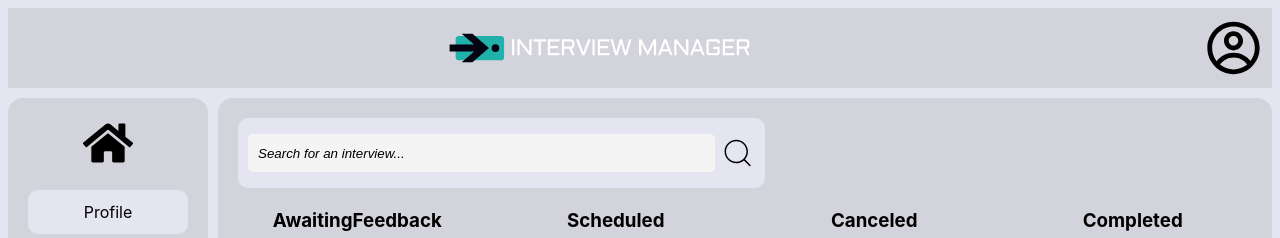
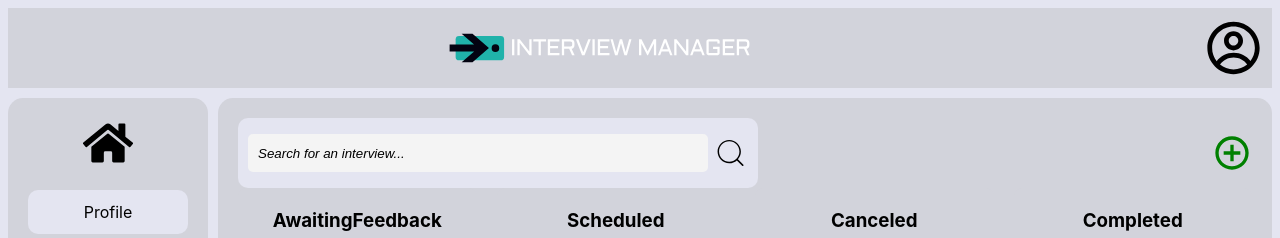
Before and after one commit to johnfa1508/interview-manager-client, a React (Vite) app: page / in a window 1280 px wide. Shown: the top 238 px of the page. Built offline with nearby package versions, Linux system fonts and the light colour scheme.

Commit message:
implemented button

```diff
--- a/src/components/interviewDashboard/index.jsx
+++ b/src/components/interviewDashboard/index.jsx
@@ -8,6 +8,7 @@ import {
   moveDraggableBackToAwaiting
 } from '../../service/dragUtils';
 import { interviewsMockData } from '../../service/mockData';
+import { MdOutlineAddCircleOutline } from 'react-icons/md';
 import './style.css';
 
 export default function InterviewDashboard() {
@@ -95,7 +96,13 @@ export default function InterviewDashboard() {
 
   return (
     <div>
-      <Searchbar searchValue={searchValue} handleChange={handleSearchChange} />
+      <div className="container-above-interview">
+        <Searchbar searchValue={searchValue} handleChange={handleSearchChange} />
+        <MdOutlineAddCircleOutline
+          className="add-interview-icon"
+          onClick={() => console.log('hello')}
+        />
+      </div>
       <DndContext onDragEnd={handleDragEnd} sensors={sensors}>
         <div className="container">
           {containers.map((id) => (
--- a/src/components/interviewDashboard/style.css
+++ b/src/components/interviewDashboard/style.css
@@ -4,3 +4,17 @@
   gap: 20px;
   background-color: var(--primary-background-color);
 }
+
+.container-above-interview {
+  display: flex;
+  align-items: center;
+  width: 100%;
+}
+
+.add-interview-icon {
+  height: 40px;
+  width: 40px;
+  color: green;
+  cursor: pointer;
+  margin-left: auto;
+}
--- a/src/components/searchbar/style.css
+++ b/src/components/searchbar/style.css
@@ -5,7 +5,7 @@
   align-items: center;
   padding: 10px;
   height: 50px;
-  width: 50%;
+  width: 500px;
 }
 
 .search-input {
```
